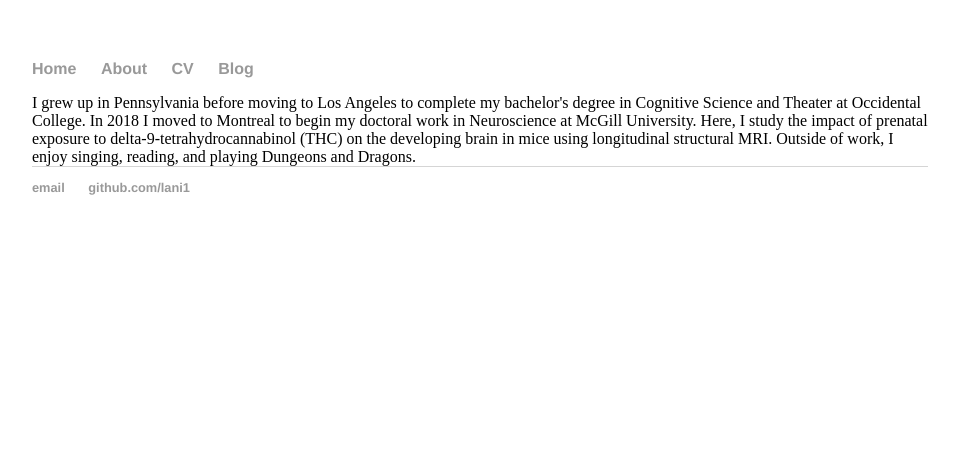
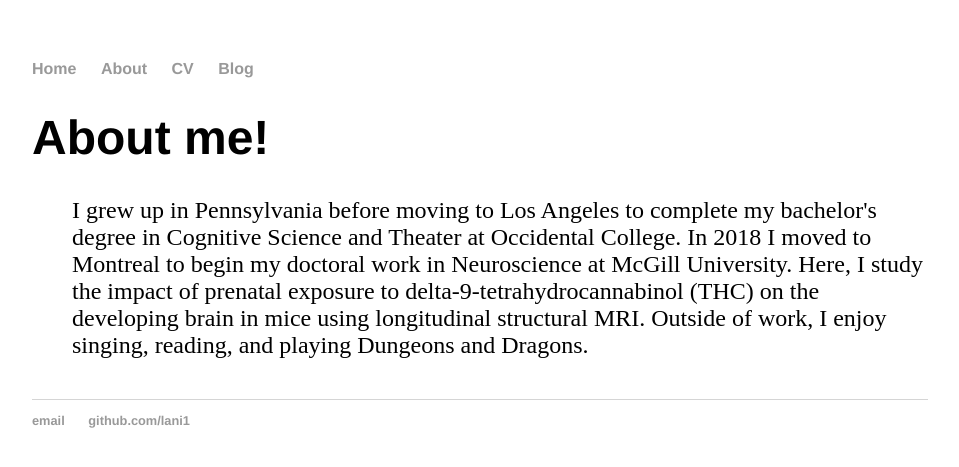
Before and after one commit to lani1/lani1.github.io, a Jekyll site: the page built from about/index.html, in a window 1280 px wide. Shown: the top 467 px of the page, without its empty margins (160-1119 px from the left). Built offline with Jekyll 4.4.1, drawn with Linux system fonts in a browser that asks for light colours.

Commit message:
Update index.html

```diff
--- a/about/index.html
+++ b/about/index.html
@@ -2,7 +2,11 @@
 layout: default
 title: About me!
 ---
+<h1>{{ page.title }}</h1>
+	<ul class="posts">
 
 I grew up in Pennsylvania before moving to Los Angeles to complete my bachelor's degree in Cognitive Science and Theater at Occidental College.
 In 2018 I moved to Montreal to begin my doctoral work in Neuroscience at McGill University. Here, I study the impact of prenatal exposure to delta-9-tetrahydrocannabinol (THC)
 on the developing brain in mice using longitudinal structural MRI. Outside of work, I enjoy singing, reading, and playing Dungeons and Dragons.
+
+    </ul>
```
